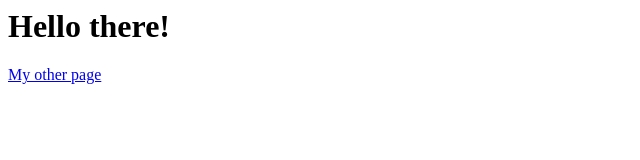
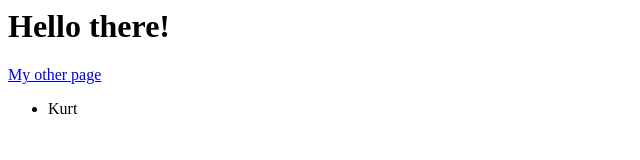
Before and after one commit to apilger/web-platform-ljppy5-html-version-2, a plain HTML site: page index.html in a window 1280 px wide. Shown: the full height of the page, 0-640 px from the left. Drawn offline with Linux system fonts and the light colour scheme.

Commit message:
1 file modified

```diff
--- a/index.html
+++ b/index.html
@@ -7,5 +7,10 @@
   <body>
     <h1>Hello there!</h1>
     <a href="/me.html">My other page</a>
+    <ul>
+      <li>Kurt</li>
+    </ul>
+
+
   </body>
 </html>
```
